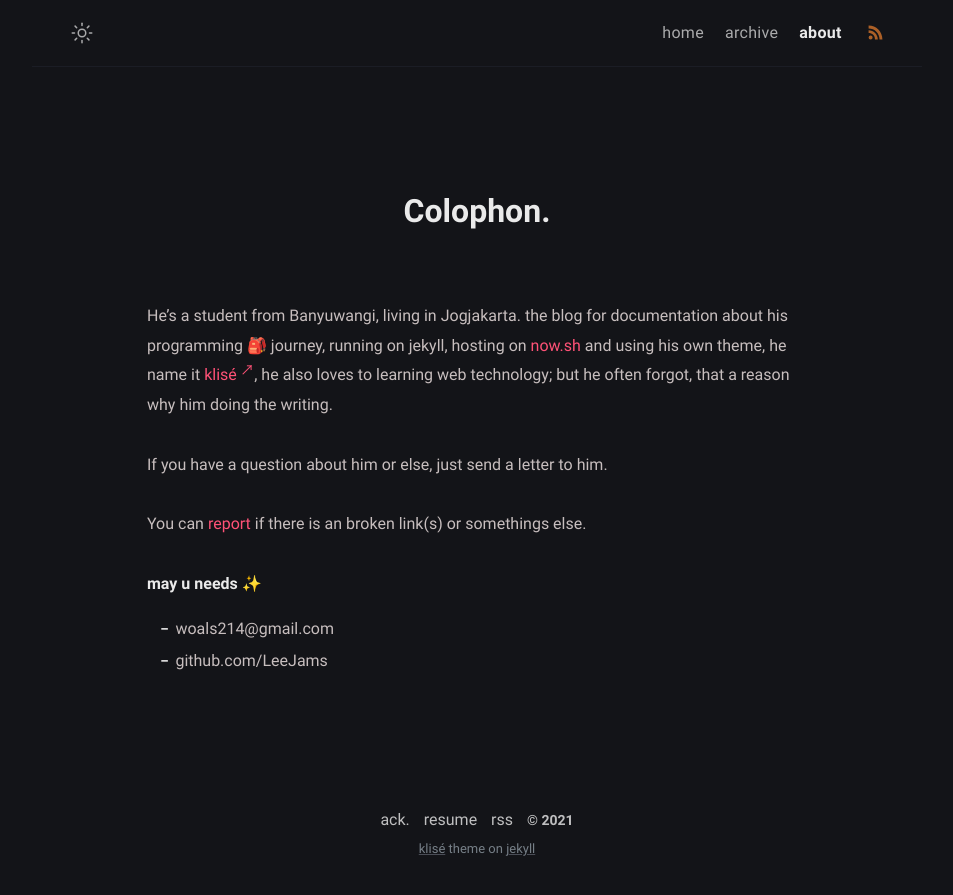
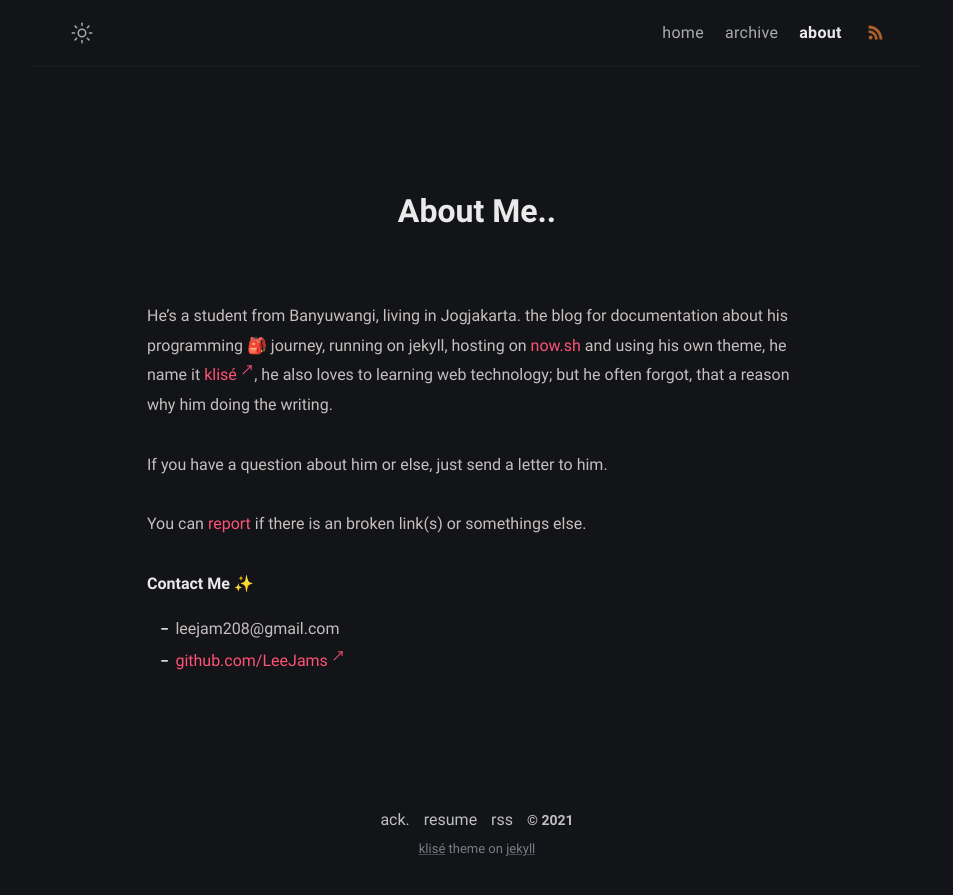
Before and after one commit to LeeJams/LeeJams.github.io, a Jekyll site: the page built from about.md, in a window 1280 px wide. Shown: the top 895 px of the page, without its empty margins (163-1116 px from the left). Built offline with Jekyll 4.4.1, drawn with Linux system fonts in a browser that asks for light colours.

Commit message:
update blog info

```diff
--- a/_config.yml
+++ b/_config.yml
@@ -14,12 +14,12 @@ author:
   name: LeeJam # author name
   bio: >- # tell to the world
     The minimalist Jekyll theme, light and dark mode support, for running a personal site and blog,
-    meet Klisé theme at <a href="https://github.com/piharpi/jekyll-klise" target="_blank" rel="noopener">@github</a>.
+    meet Klisé theme at <a href="https://github.com/LeeJams" target="_blank" rel="noopener">@github</a>.
   username: LeeJams # general username
   github: LeeJams # github username
   twitter: twitter_username # twitter username
   facebook: https://www.facebook.com/jaemin.lee.5268 # facebook username
-  email: woals214@gmail.com # email adress
+  email: leejam208@gmail.com # email adress
   avatar: /assets/img/avatar.jpg # change with your own avatar
 
 # URL settings
--- a/about.md
+++ b/about.md
@@ -1,8 +1,8 @@
 ---
-title: Colophon
+title: About Me.
 permalink: /about/
 layout: page
-excerpt: Hello peeps, I'm student of computer science from Banyuwangi, living in Jogjakarta. This blog for documentation about my programming journey, running on jekyll, hosting on netlify and using my own simple theme.
+excerpt: Hello peeps, I'm web developer, living in Seoul. This blog for documentation about my programming journey.
 comments: false
 ---
 
@@ -12,7 +12,7 @@ If you have a question about him or else, just send a letter to him.
 
 You can [report](http://github.com/piharpi/jekyll-klise/issues/new) if there is an broken link(s) or somethings else.
 
-**may u needs ✨**
+**Contact Me ✨**
 
 - {{ site.author.email }}
-- github.com/{{ site.author.github }}
+- <a href="https://github.com/LeeJams" target="_blank" rel="noopener">github.com/{{ site.author.github }}</a>
```
